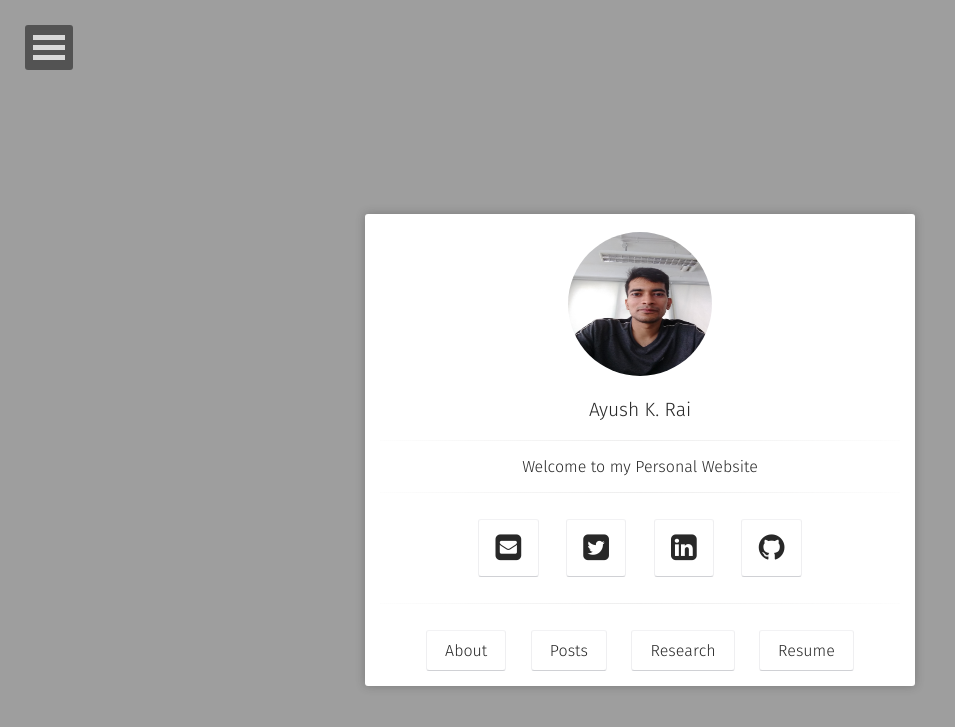
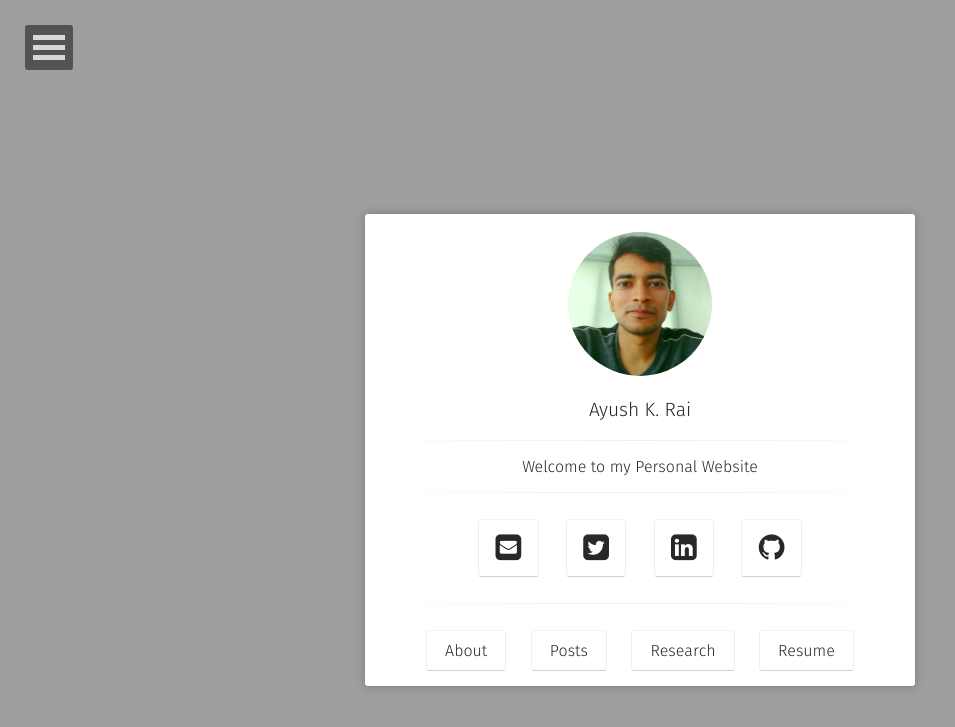
Before and after one commit to rayush7/rayush7.github.io, a Jekyll site: the page built from index.html, in a window 1280 px wide. Shown: the top 727 px of the page, without its empty margins (0-955 px from the left). Built offline with Jekyll 4.4.1, drawn with Linux system fonts in a browser that asks for light colours; some web fonts are replaced.

Commit message:
made some changes

```diff
--- a/_config.yml
+++ b/_config.yml
@@ -4,7 +4,7 @@ bio:                'Welcome to my Personal Website'
 description:        "My Posts can be found here"
 reading_time:       true
 words_per_minute:   200
-logo:               'assets/img/ayush.jpg'
+logo:               'assets/img/ayush_crop.jpg'
 background:         'assets/img/dark_sea.png'
 tiled_bg:           false   # Set this true if you want to tile your background image, otherwise it will be covered
 locale:             en_US
```
Also changed, not shown: assets/img/ayush_crop.jpg (added).
